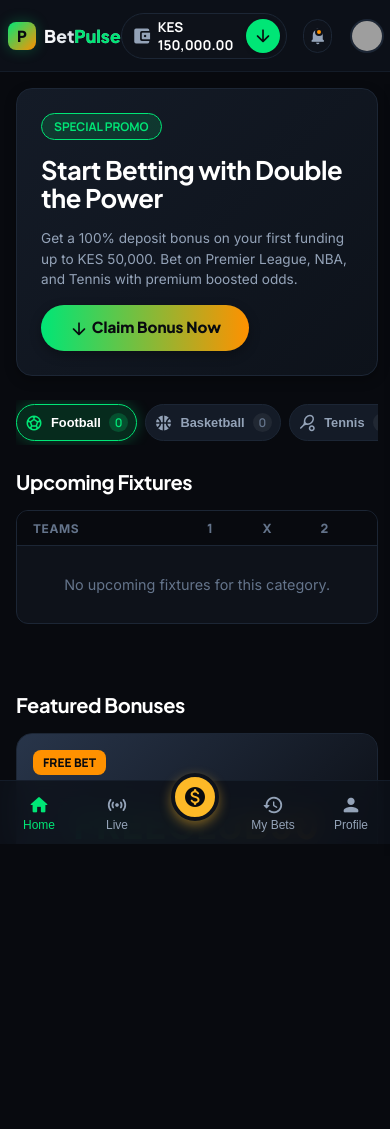
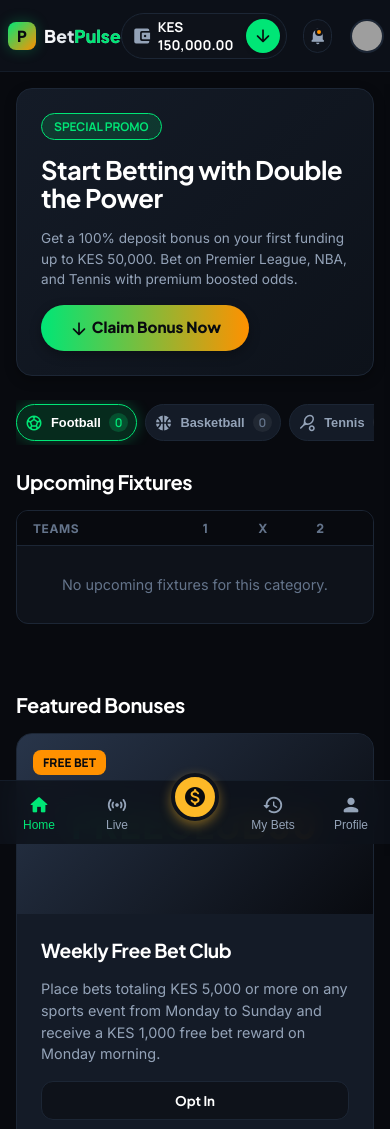
Before and after one commit to Kiruivenus/LlnBet, a website with bundled scripts: page index.html in a window 390 px wide. Shown: the top 1129 px of the page. Before the commit the page ends 844 px from the top, so only its background shows below. Built offline with nearby package versions, Linux system fonts and the light colour scheme; no server answers; grey boxes are pictures that could not be loaded.

Commit message:
fix: make main app container scrollable naturally on mobile viewports by resetting heights

```diff
--- a/css/main.css
+++ b/css/main.css
@@ -2254,10 +2254,20 @@
     grid-template-areas:
       "header"
       "main";
+    height: auto;
+    min-height: 100vh;
+    display: flex;
+    flex-direction: column;
   }
 
   .app-sidebar {
     display: none;
+  }
+
+  .app-main {
+    height: auto;
+    overflow-y: visible;
+    flex: 1;
   }
 }
 
```
